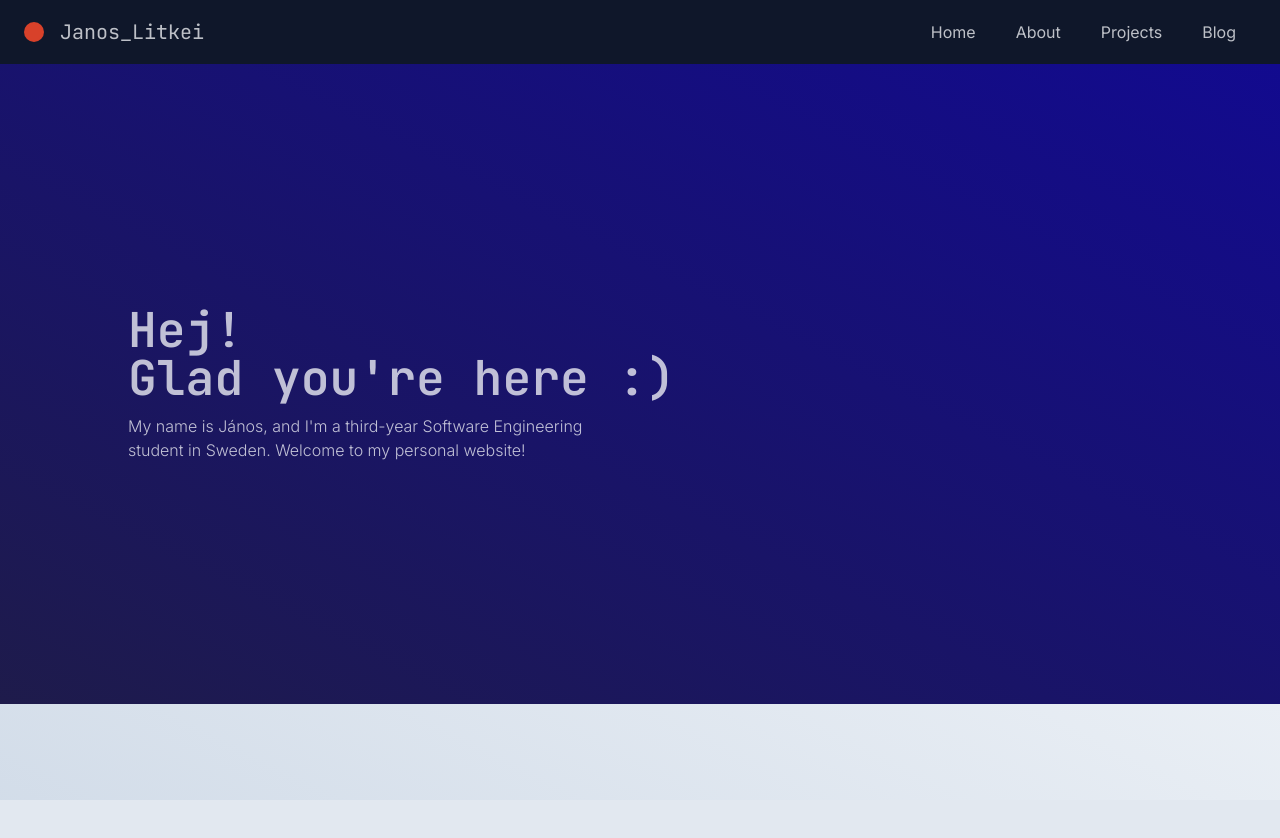
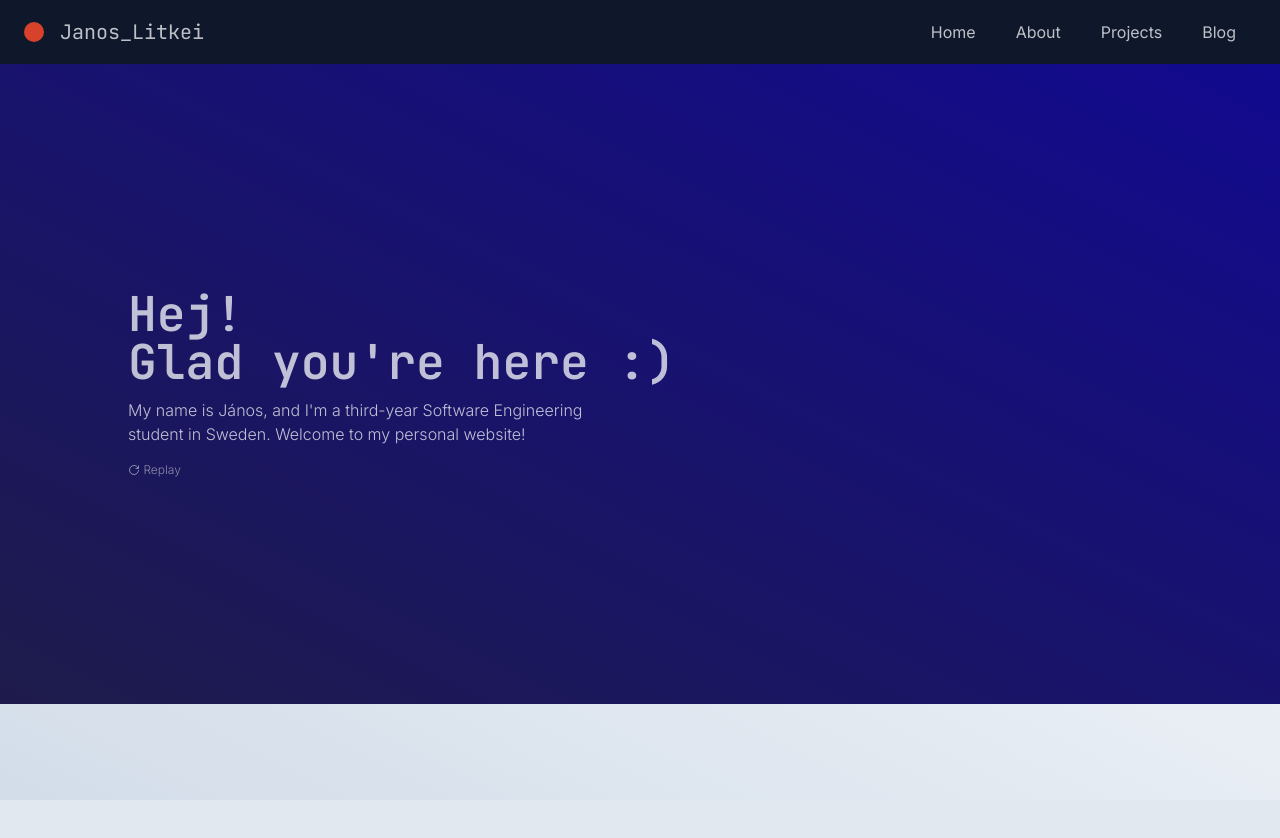
Before and after one commit to jnsltk/janoslitkei_com_v2, a Next.js app: page / in a window 1280 px wide. Shown: the top 838 px of the page. Built offline with nearby package versions, Linux system fonts and the light colour scheme; no server answers.

Commit message:
Add replay button to hero animation

```diff
--- a/src/components/Hero.tsx
+++ b/src/components/Hero.tsx
@@ -1,12 +1,21 @@
 'use client'
 
 import ThreeAppWrapper from '@/components/ThreeAppWrapper'
-import { ReactTyped } from 'react-typed'
+import { ReactTyped, Typed } from 'react-typed'
 import { useState } from 'react'
 import Camera from '@/three-app/Camera'
+import { GrPowerReset } from 'react-icons/gr'
 
 export default function Hero() {
     const [showDescription, setShowDescription] = useState<boolean>(false)
+    const [showReset, setShowReset] = useState<boolean>(false)
+    const [typed, setTyped] = useState<Typed | null>(null)
+
+    const onReset = () => {
+        typed?.reset()
+        setShowDescription(false)
+        setShowReset(false)
+    }
 
     return (
         <section
@@ -18,28 +27,42 @@ export default function Hero() {
                 <div className="mx-6 -mt-8 text-slate-50/75 lg:mx-32 lg:mt-0">
                     <div className="font-mono text-3xl font-semibold lg:text-5xl">
                         <ReactTyped
+                            typedRef={setTyped}
                             strings={["Hej!<br> Glad you're here :)"]}
                             typeSpeed={80}
                             showCursor={true}
                             startDelay={500}
-                            onComplete={() =>
+                            onComplete={() => {
                                 setTimeout(() => {
                                     setShowDescription(true)
                                 }, 100)
-                            }
+                                setTimeout(() => {
+                                    setShowReset(true)
+                                }, 1000)
+                            }}
+                            onReset={function noRefCheck() {}}
                         />
                     </div>
                     <div
                         className={`pt-3 font-light transition-all duration-700 ease-out lg:max-w-[40vw] ${showDescription ? 'translate-y-0 opacity-100' : 'translate-y-12 opacity-0'}`}
                     >
                         <p>
-                        My name is János, and I&apos;m a third-year Software
-                        Engineering student in Sweden. Welcome to my personal
-                        website!
+                            My name is János, and I&apos;m a third-year Software
+                            Engineering student in Sweden. Welcome to my
+                            personal website!
                         </p>
                         {Camera.isMobileScreen && (
-                            <p className='italic pt-3'>Make sure to check back on desktop, this website looks a lot better on larger screens.</p>
-                            )}
+                            <p className="pt-3 italic">
+                                Make sure to check back on desktop, this website
+                                looks a lot better on larger screens.
+                            </p>
+                        )}
+                        <a
+                            className={`flex items-center cursor-pointer mt-4 text-xs font-light text-neutral-50/50 hover:text-neutral-50/95 transition-all duration-700 ease-out ${showReset ? 'opactity-100 translate-y-0' : 'translate-y-12 opacity-0'}`}
+                            onClick={onReset}
+                        >
+                            <GrPowerReset /> &nbsp;Replay
+                        </a>
                     </div>
                 </div>
             </div>
```
Also changed, not shown: 1 other file (tests, documents, lock files or other folders).
